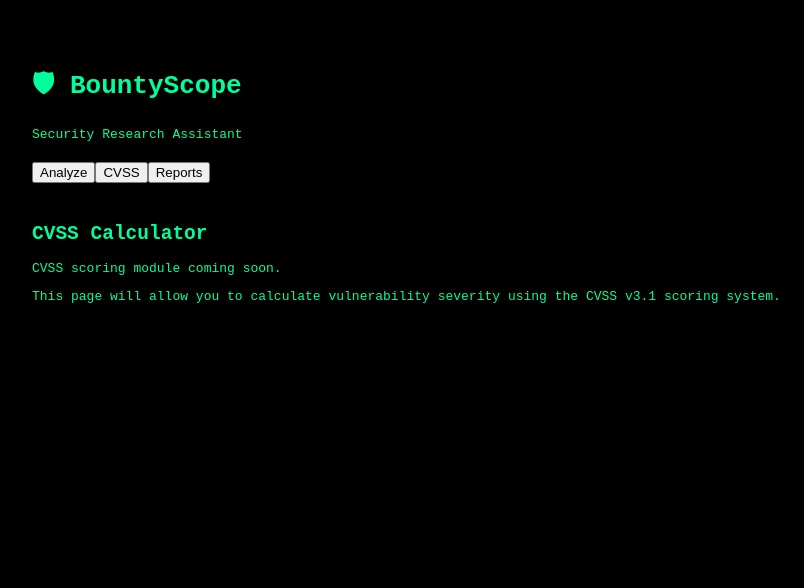
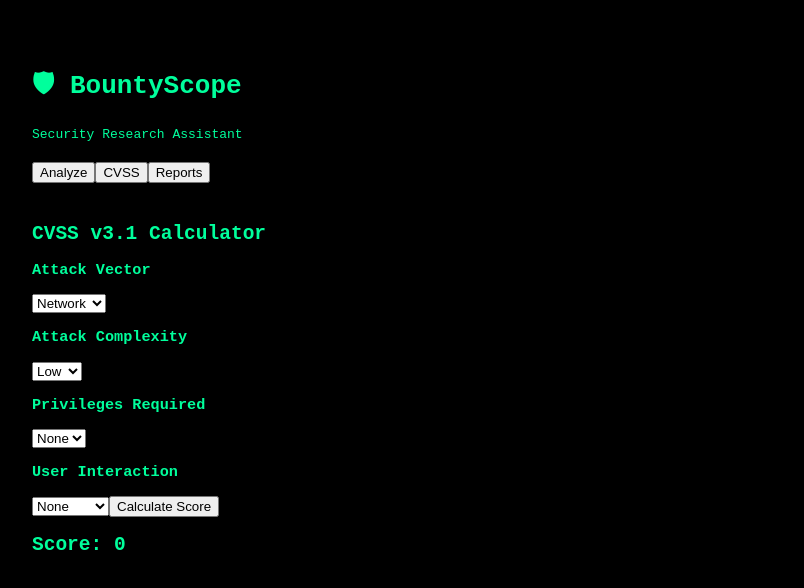
Before and after one commit to Bxk756/BountyScope, a React (Vite) app in the folder client/: page / in a window 1280 px wide. Both pictures are taken after a click on the button "CVSS". Shown: the top 588 px of the page, without its empty margins (16-820 px from the left). Built offline with nearby package versions, Linux system fonts and the light colour scheme.

Commit message:
Add full CVSS JWT and Reports UI

```diff
--- /dev/null
+++ b/client/src/App.css
@@ -0,0 +1,50 @@
+.panel{
+max-width:800px;
+margin:auto;
+}
+
+.panel textarea{
+width:100%;
+height:150px;
+background:#111;
+color:#00ff88;
+border:1px solid #00ff88;
+padding:10px;
+margin-top:10px;
+}
+
+.panel input{
+width:100%;
+padding:10px;
+margin:8px 0;
+background:#111;
+color:#00ff88;
+border:1px solid #00ff88;
+}
+
+.panel select{
+width:100%;
+padding:10px;
+margin:8px 0;
+background:#111;
+color:#00ff88;
+border:1px solid #00ff88;
+}
+
+.panel button{
+padding:10px 16px;
+background:#00ff88;
+border:none;
+color:black;
+font-weight:bold;
+cursor:pointer;
+margin-top:10px;
+}
+
+.reportBox{
+margin-top:20px;
+background:#000;
+border:1px solid #00ff88;
+padding:15px;
+white-space:pre-wrap;
+}
--- a/client/src/pages/CVSS.jsx
+++ b/client/src/pages/CVSS.jsx
@@ -1,24 +1,76 @@
-import React from "react"
+import { useState } from "react";
 
 export default function CVSS() {
 
+  const [score, setScore] = useState(0);
+
+  const [AV, setAV] = useState("N");
+  const [AC, setAC] = useState("L");
+  const [PR, setPR] = useState("N");
+  const [UI, setUI] = useState("N");
+
+  function calculateScore() {
+
+    let value = 0;
+
+    if (AV === "N") value += 3;
+    if (AV === "A") value += 2;
+    if (AV === "L") value += 1;
+
+    if (AC === "L") value += 2;
+    if (AC === "H") value += 1;
+
+    if (PR === "N") value += 3;
+    if (PR === "L") value += 2;
+
+    if (UI === "N") value += 2;
+    if (UI === "R") value += 1;
+
+    setScore(value);
+  }
+
   return (
+    <div className="panel">
 
-    <div style={{marginTop:"20px"}}>
+      <h2>CVSS v3.1 Calculator</h2>
 
-      <h2>CVSS Calculator</h2>
+      <h3>Attack Vector</h3>
 
-      <p>
-        CVSS scoring module coming soon.
-      </p>
+      <select onChange={(e)=>setAV(e.target.value)}>
+        <option value="N">Network</option>
+        <option value="A">Adjacent</option>
+        <option value="L">Local</option>
+        <option value="P">Physical</option>
+      </select>
 
-      <p>
-        This page will allow you to calculate vulnerability severity using the
-        CVSS v3.1 scoring system.
-      </p>
+      <h3>Attack Complexity</h3>
+
+      <select onChange={(e)=>setAC(e.target.value)}>
+        <option value="L">Low</option>
+        <option value="H">High</option>
+      </select>
+
+      <h3>Privileges Required</h3>
+
+      <select onChange={(e)=>setPR(e.target.value)}>
+        <option value="N">None</option>
+        <option value="L">Low</option>
+        <option value="H">High</option>
+      </select>
+
+      <h3>User Interaction</h3>
+
+      <select onChange={(e)=>setUI(e.target.value)}>
+        <option value="N">None</option>
+        <option value="R">Required</option>
+      </select>
+
+      <button onClick={calculateScore}>
+        Calculate Score
+      </button>
+
+      <h2>Score: {score}</h2>
 
     </div>
-
-  )
-
+  );
 }
--- a/client/src/pages/Reports.jsx
+++ b/client/src/pages/Reports.jsx
@@ -1,20 +1,85 @@
-import React from "react"
+import { useState } from "react";
 
 export default function Reports() {
 
-  return (
+  const [title,setTitle] = useState("");
+  const [endpoint,setEndpoint] = useState("");
+  const [payload,setPayload] = useState("");
+  const [severity,setSeverity] = useState("Medium");
 
-    <div style={{marginTop:"20px"}}>
+  const [report,setReport] = useState("");
 
-      <h2>Bug Bounty Reports</h2>
+  function generateReport(){
 
-      <p>
-        This section will generate structured vulnerability reports
-        for bug bounty submissions.
-      </p>
+    const output = `
+Title: ${title}
+
+Endpoint:
+${endpoint}
+
+Severity:
+${severity}
+
+Payload:
+${payload}
+
+Impact:
+This vulnerability may allow attackers to manipulate application behavior or redirect users.
+
+Recommendation:
+Validate user input and sanitize parameters.
+`;
+
+    setReport(output);
+
+  }
+
+  return(
+
+    <div className="panel">
+
+      <h2>Bug Bounty Report Generator</h2>
+
+      <input
+      placeholder="Vulnerability Title"
+      value={title}
+      onChange={(e)=>setTitle(e.target.value)}
+      />
+
+      <input
+      placeholder="Affected Endpoint"
+      value={endpoint}
+      onChange={(e)=>setEndpoint(e.target.value)}
+      />
+
+      <input
+      placeholder="Payload Used"
+      value={payload}
+      onChange={(e)=>setPayload(e.target.value)}
+      />
+
+      <select
+      value={severity}
+      onChange={(e)=>setSeverity(e.target.value)}
+      >
+        <option>Low</option>
+        <option>Medium</option>
+        <option>High</option>
+        <option>Critical</option>
+      </select>
+
+      <button onClick={generateReport}>
+        Generate Report
+      </button>
+
+      {report &&(
+        <pre className="reportBox">
+          {report}
+        </pre>
+      )}
 
     </div>
 
-  )
+  );
 
 }
```
Also changed, not shown: client/src/pages/JWT.jsx (added, +56 -0 lines), 2 other files (tests, documents, lock files or other folders).
